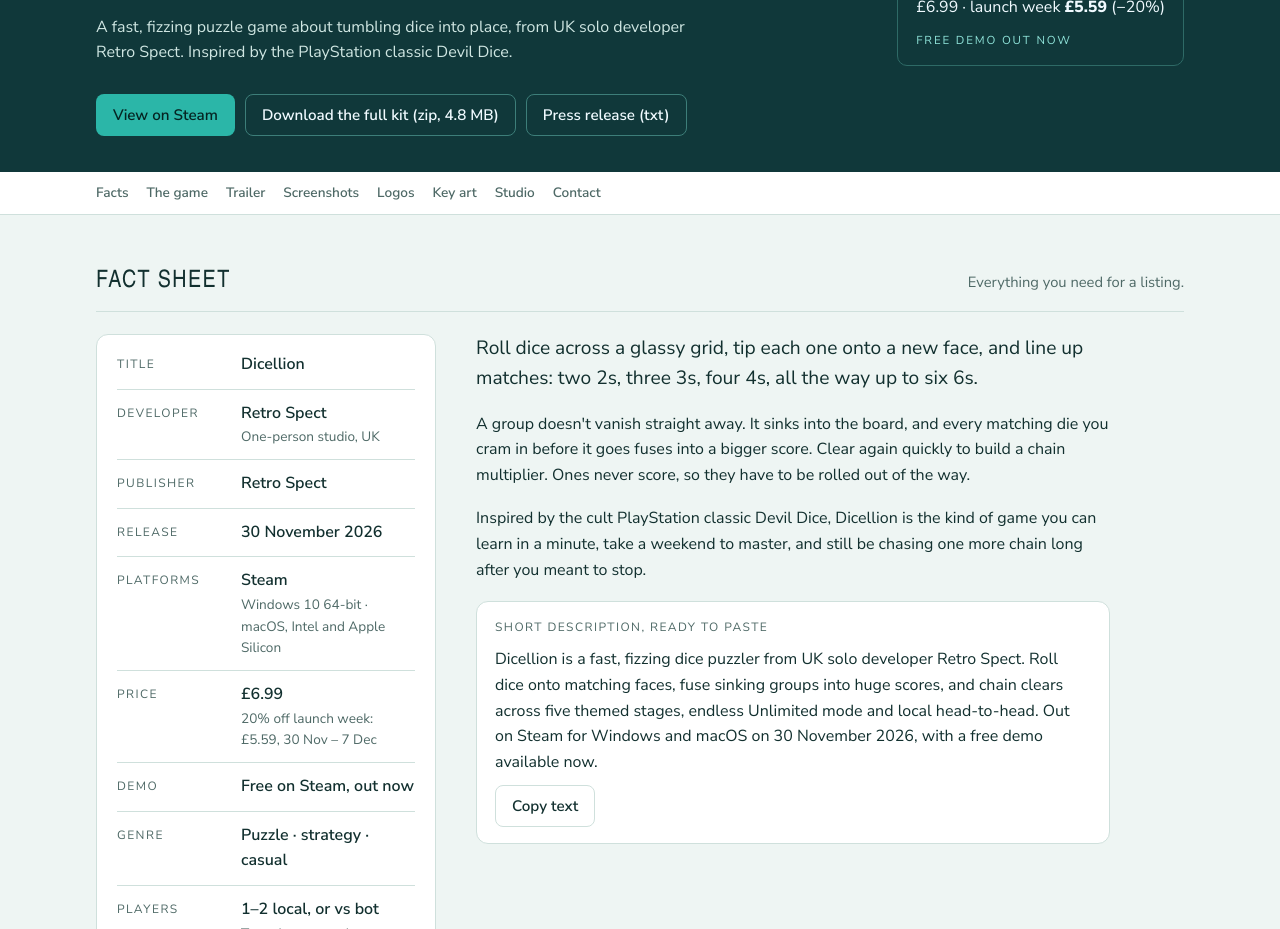
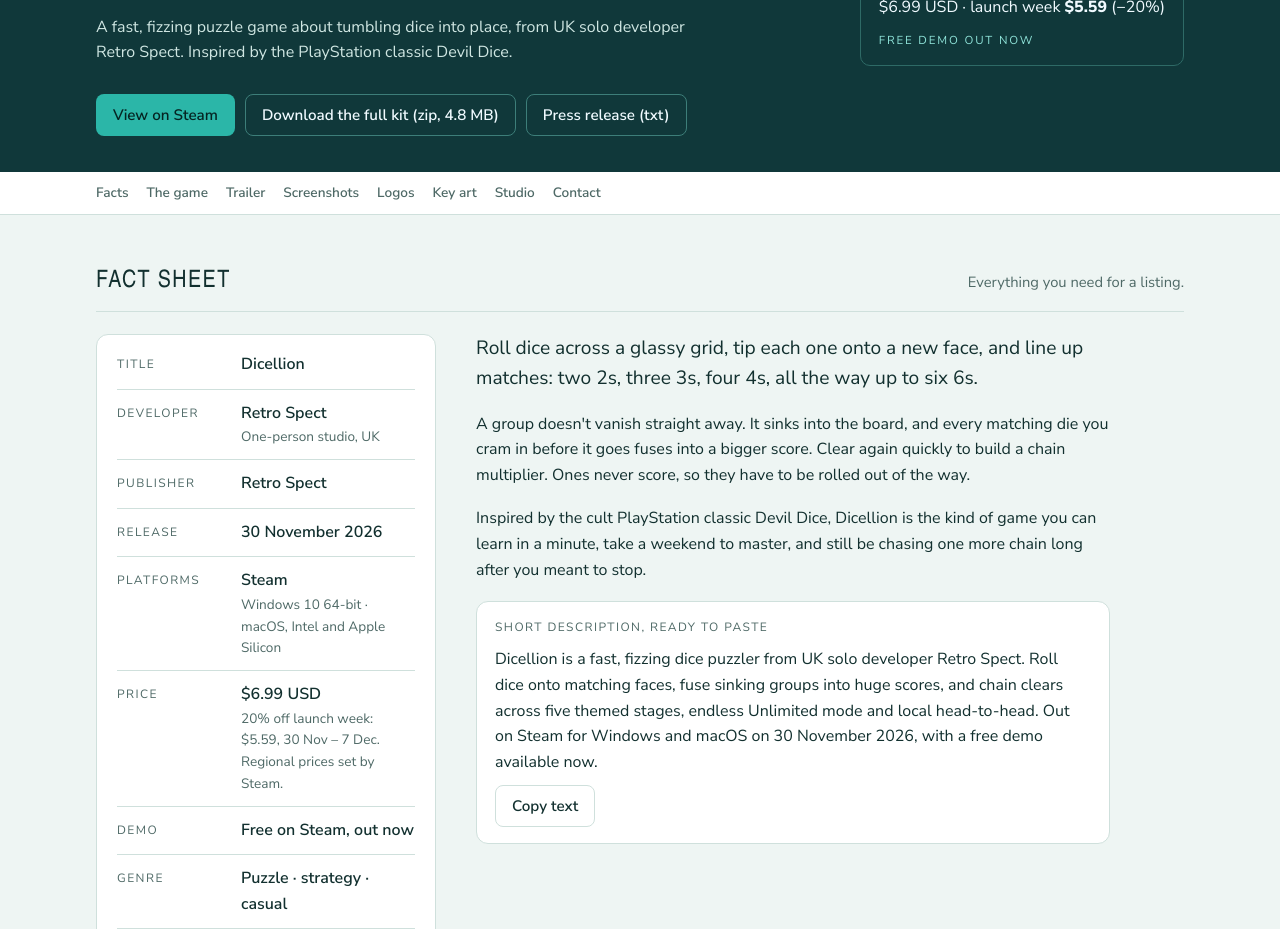
Before and after one commit to lillystonks/dicellion-press-kit, a plain HTML site: page index.html in a window 1280 px wide. Shown: the part 509-1438 px from the top of the page. Drawn offline with Linux system fonts and the light colour scheme; a web font is replaced by a local one.

Commit message:
Price in US dollars

```diff
--- a/index.html
+++ b/index.html
@@ -184,7 +184,7 @@ footer { color: var(--muted); font-size: 0.85rem; }
       <div class="launch">
         <span class="label">Out on Steam</span>
         <span class="date">30 Nov 2026</span>
-        <span class="price">£6.99 · launch week <strong>£5.59</strong> (−20%)</span>
+        <span class="price">$6.99 USD · launch week <strong>$5.59</strong> (−20%)</span>
         <span class="label" style="margin-top:6px">Free demo out now</span>
       </div>
     </div>
@@ -222,7 +222,7 @@ footer { color: var(--muted); font-size: 0.85rem; }
             <div class="row"><dt>Publisher</dt><dd>Retro Spect</dd></div>
             <div class="row"><dt>Release</dt><dd>30 November 2026</dd></div>
             <div class="row"><dt>Platforms</dt><dd>Steam<small>Windows 10 64-bit · macOS, Intel and Apple Silicon</small></dd></div>
-            <div class="row"><dt>Price</dt><dd>£6.99<small>20% off launch week: £5.59, 30 Nov – 7 Dec</small></dd></div>
+            <div class="row"><dt>Price</dt><dd>$6.99 USD<small>20% off launch week: $5.59, 30 Nov – 7 Dec. Regional prices set by Steam.</small></dd></div>
             <div class="row"><dt>Demo</dt><dd>Free on Steam, out now</dd></div>
             <div class="row"><dt>Genre</dt><dd>Puzzle · strategy · casual</dd></div>
             <div class="row"><dt>Players</dt><dd>1–2 local, or vs bot<small>Two players need two controllers</small></dd></div>
```
Also changed, not shown: Dicellion_Press_Release.txt, 1 other file.
